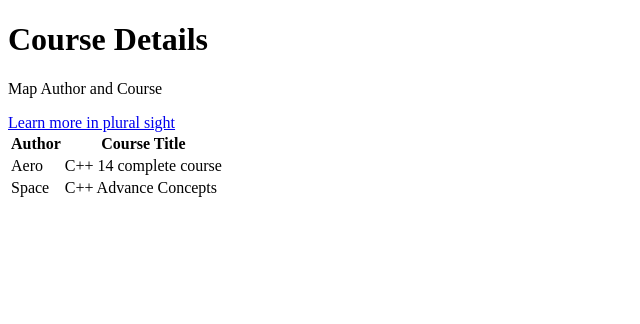
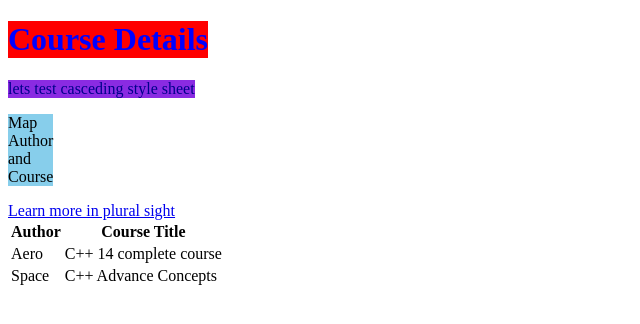
Before and after one commit to spt2kor/HTML_CSS_JS, a plain HTML site: page index.html in a window 1280 px wide. Shown: the whole page, without its empty margins (0-640 px from the left). Drawn offline with Linux system fonts and the light colour scheme.

Commit message:
added tag , class and attribute selectors

```diff
--- a/index.html
+++ b/index.html
@@ -1,13 +1,40 @@
 <!DOCTYPE html>
 <html lang="en">
 <head>
+    <style>
+        div{
+            background-color: blueviolet;
+            color:darkblue;
+            width: max-content;
+        }
+        h1{
+            color:blue;
+        }
+        h1{
+            background-color: red;
+            width:max-content;
+        }
+        .para{
+            background-color:skyblue;
+            width: min-content;
+        }
+        p{
+            background-color: red;
+            width: max-content;
+        }
+    </style>
     <meta charset="UTF-8">
     <meta name="viewport" content="width=device-width, initial-scale=1.0">
     <title>HTML Demo App Learning PAge</title>
+
 </head>
 <body>
     <h1>Course Details</h1>
-    <p>Map Author and Course</p>
+    <div>
+        lets test casceding style sheet
+    </div>
+    <p class="para">Map Author and Course</p>
+
     <a href="https://pluralsight.com"> Learn more in plural sight </a>
 
 
```
